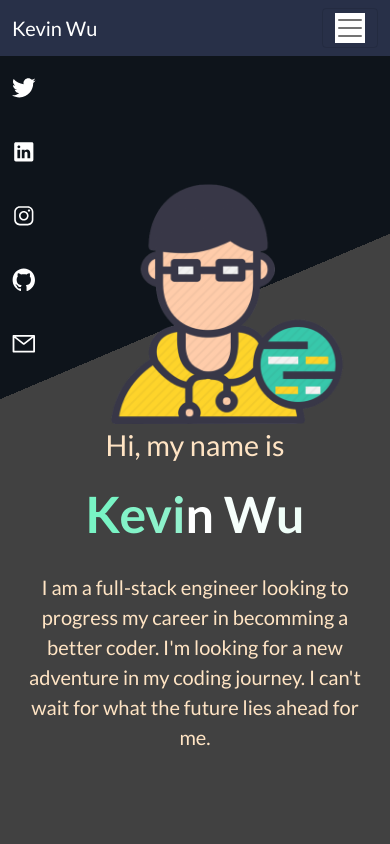
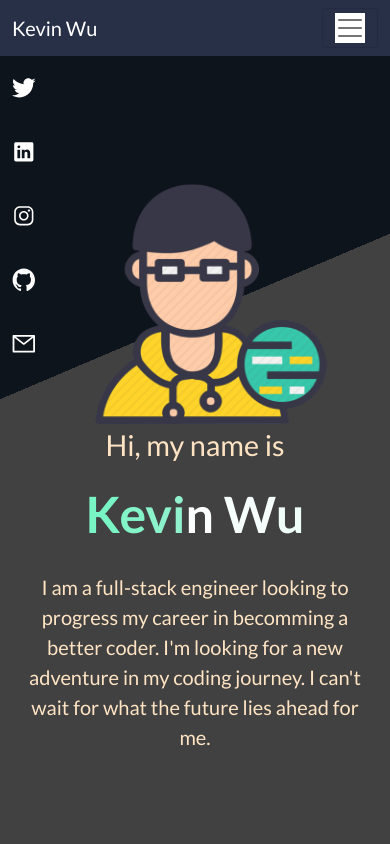
Before and after one commit to KdoubleUs/React-landing-page, a React (Create React App) app: page / in a window 390 px wide. Shown: the top 844 px of the page. Built offline with nearby package versions, Linux system fonts and the light colour scheme.

Commit message:
iphone 12 mobile done

```diff
--- a/src/App.css
+++ b/src/App.css
@@ -76,7 +76,7 @@
   .hero {
     height: 15em;
     width: 15em;
-    margin: 11em 0 0 4em !important;
+    margin: 11em 0 0 2em !important;
   }
   .top-head {
     font-size: 1.2em;
@@ -193,8 +193,8 @@
     width: 10em !important;
     transform: none !important;
     top: auto !important;
-    margin-top: 35px !important;
-    margin-left: 18px !important;
+    margin-top: 15em !important;
+    margin-left: 45px !important;
   }
   .left-column-aboutme {
     margin: 20px 0 10em 4em;
@@ -220,7 +220,7 @@
   #message-input {
     display: flex;
     align-items: center;
-    margin-left: 1.2em;
+    margin-left: 0.2em;
   }
   .contact-form-table {
     position: relative;
```
